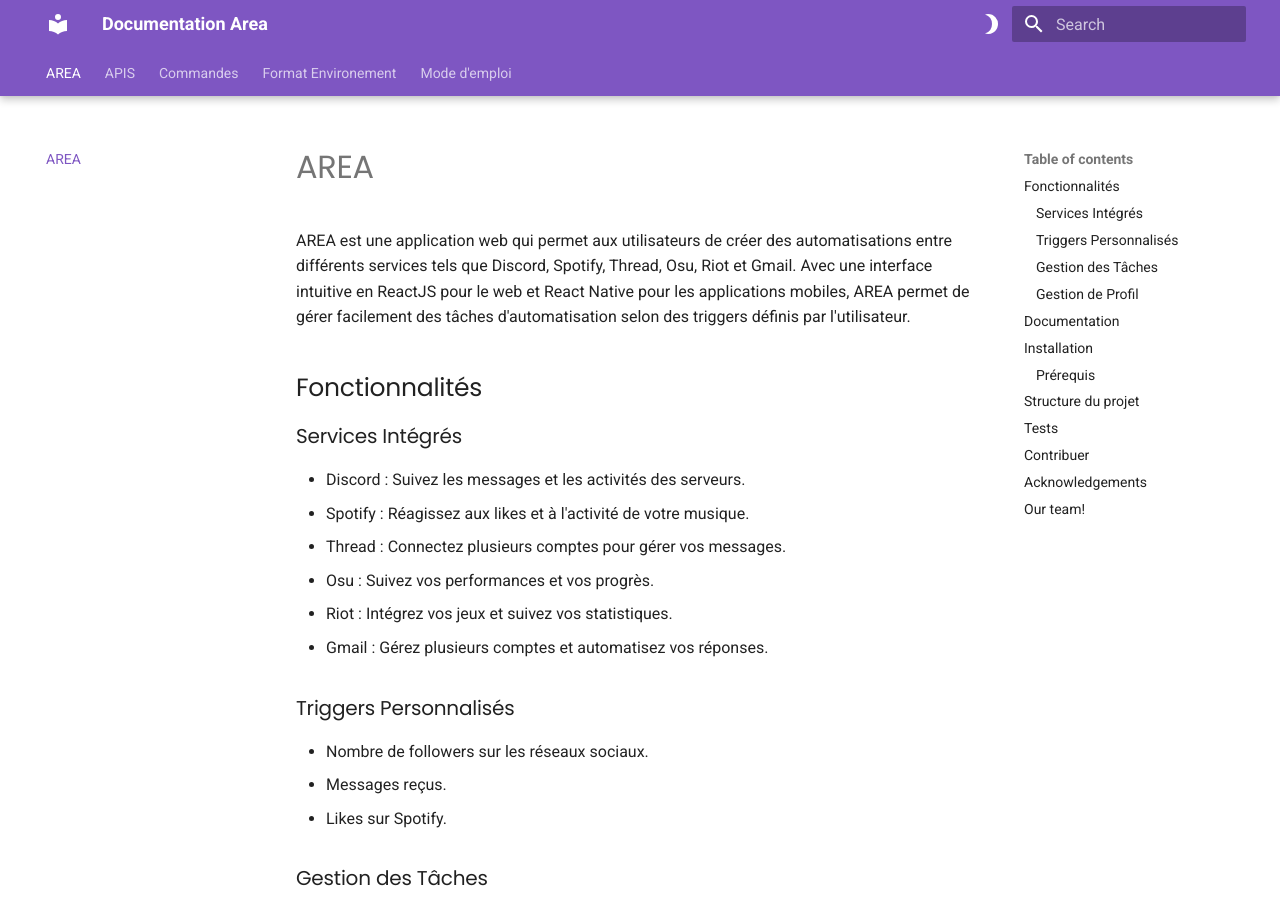
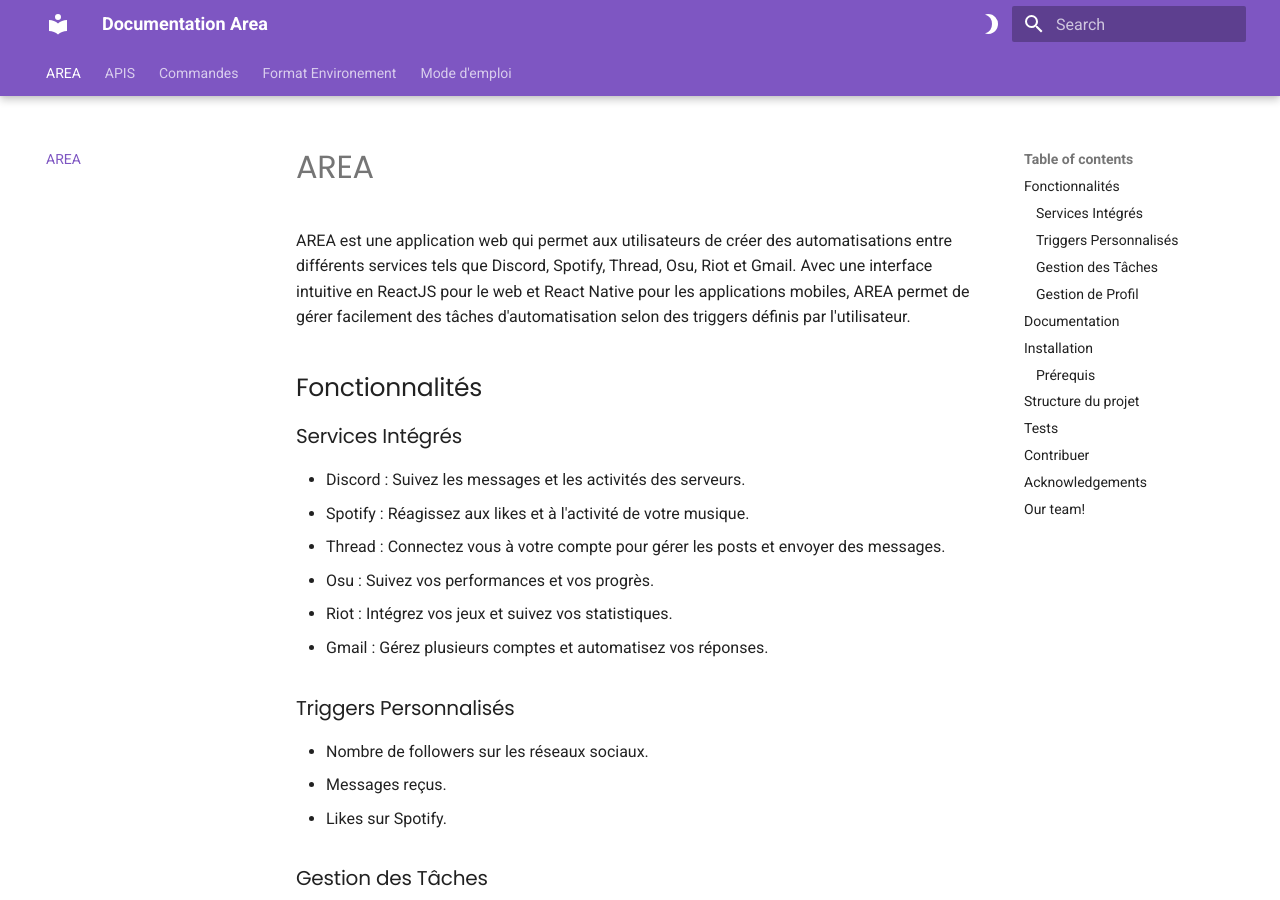
Before and after one commit to NattanCochet/docArea, an MkDocs documentation site: the page built from docs/index.md, in a window 1280 px wide and 900 px high. Built offline with MkDocs 1.6.1 and Material for MkDocs 9.7.7, drawn with Linux system fonts in a browser that asks for light colours.

Commit message:
fixed index

```diff
--- a/docs/index.md
+++ b/docs/index.md
@@ -7,7 +7,7 @@
 ### Services Intégrés
 - Discord : Suivez les messages et les activités des serveurs.
 - Spotify : Réagissez aux likes et à l'activité de votre musique.
-- Thread : Connectez plusieurs comptes pour gérer vos messages.
+- Thread : Connectez vous à votre compte pour gérer les posts et envoyer des messages.
 - Osu : Suivez vos performances et vos progrès.
 - Riot : Intégrez vos jeux et suivez vos statistiques.
 - Gmail : Gérez plusieurs comptes et automatisez vos réponses.
```
